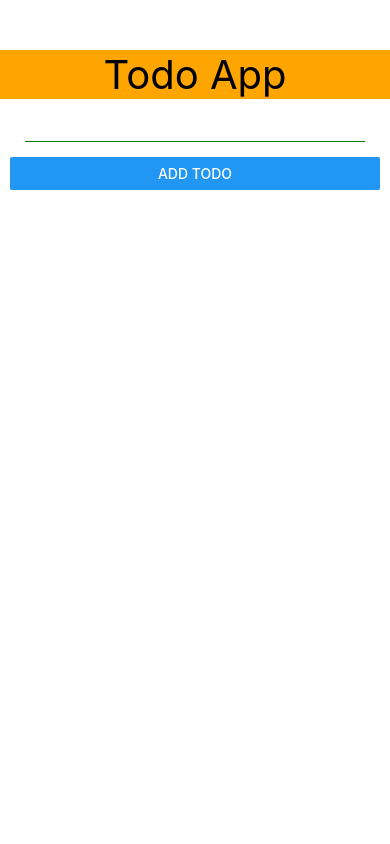
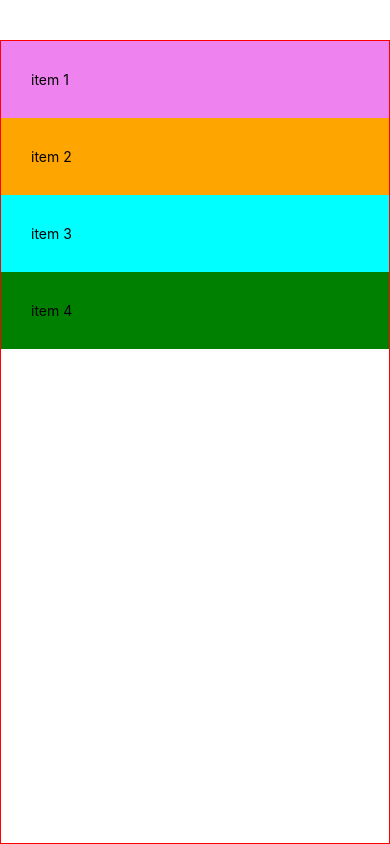
Before and after one commit to leminhtien289/HocReactNative, a React Native app: screen / in a window 390 px wide. Built offline with nearby package versions, Linux system fonts and the light colour scheme.

Commit message:
Flex Box Basic

```diff
--- a/App.tsx
+++ b/App.tsx
@@ -1,6 +1,7 @@
 import { StatusBar } from 'expo-status-bar';
 import { useState } from 'react';
 import { Alert, Button, FlatList, Keyboard, Pressable, ScrollView, StyleSheet, Text, TextInput, TouchableOpacity, TouchableWithoutFeedback, View } from 'react-native';
+import FlexBox from './components/flex.box';
 
 interface ITodo {
   id: number;
@@ -40,45 +41,46 @@
 
   //jsx
   return (
-    <TouchableWithoutFeedback
-      onPress={() => Keyboard.dismiss()}
-    >
-      <View style={styles.container}>
-        {/* header */}
-        <Text style={styles.header}>Todo App</Text>
+    // <TouchableWithoutFeedback
+    //   onPress={() => Keyboard.dismiss()}
+    // >
+    //   <View style={styles.container}>
+    //     {/* header */}
+    //     <Text style={styles.header}>Todo App</Text>
 
-        {/* form  */}
-        <View style={styles.body}>
-          <TextInput
-            value={todo}
-            style={styles.todoInput}
-            onChangeText={(value) => setTodo(value)}
-          />
-          <Button
-            title='Add Todo'
-            onPress={handleAddTodo}
-          />
-        </View>
+    //     {/* form  */}
+    //     <View style={styles.body}>
+    //       <TextInput
+    //         value={todo}
+    //         style={styles.todoInput}
+    //         onChangeText={(value) => setTodo(value)}
+    //       />
+    //       <Button
+    //         title='Add Todo'
+    //         onPress={handleAddTodo}
+    //       />
+    //     </View>
 
-        {/* list todo  */}
-        <View style={styles.body}>
-          <FlatList
-            keyExtractor={item => item.id + ""}
-            data={listTodo}
-            renderItem={data => {
-              return (
-                <Pressable
-                  onPress={() => deleteTodo(data.item.id)}
-                  style={({ pressed }) => ({ opacity: pressed ? 0.5 : 1 })}
-                >
-                  <Text style={styles.todoItem}>{data.item.name}</Text>
-                </Pressable>
-              )
-            }}
-          />
-        </View>
-      </View >
-    </TouchableWithoutFeedback>
+    //     {/* list todo  */}
+    //     <View style={styles.body}>
+    //       <FlatList
+    //         keyExtractor={item => item.id + ""}
+    //         data={listTodo}
+    //         renderItem={data => {
+    //           return (
+    //             <Pressable
+    //               onPress={() => deleteTodo(data.item.id)}
+    //               style={({ pressed }) => ({ opacity: pressed ? 0.5 : 1 })}
+    //             >
+    //               <Text style={styles.todoItem}>{data.item.name}</Text>
+    //             </Pressable>
+    //           )
+    //         }}
+    //       />
+    //     </View>
+    //   </View >
+    // </TouchableWithoutFeedback>
+    <FlexBox />
   );
 }
 
--- /dev/null
+++ b/components/flex.box.tsx
@@ -0,0 +1,51 @@
+import { StyleSheet, Text, View } from "react-native"
+
+const styles = StyleSheet.create({
+    container: {
+        marginTop: 40,
+        flex: 1,
+        borderWidth: 1,
+        borderColor: "red",
+    },
+    item1: {
+        backgroundColor: "violet",
+        padding: 30,
+    },
+    item2: {
+        backgroundColor: "orange",
+        padding: 30,
+    },
+    item3: {
+        backgroundColor: "cyan",
+        padding: 30
+    },
+    item4: {
+        backgroundColor: "green",
+        padding: 30,
+    },
+});
+
+const FlexBox = () => {
+
+    return (
+        <View style={styles.container}>
+            <View style={styles.item1}>
+                <Text>item 1</Text>
+            </View>
+
+            <View style={styles.item2}>
+                <Text>item 2</Text>
+            </View>
+
+            <View style={styles.item3}>
+                <Text>item 3</Text>
+            </View>
+
+            <View style={styles.item4}>
+                <Text>item 4</Text>
+            </View>
+        </View>
+    )
+}
+
+export default FlexBox;
```
